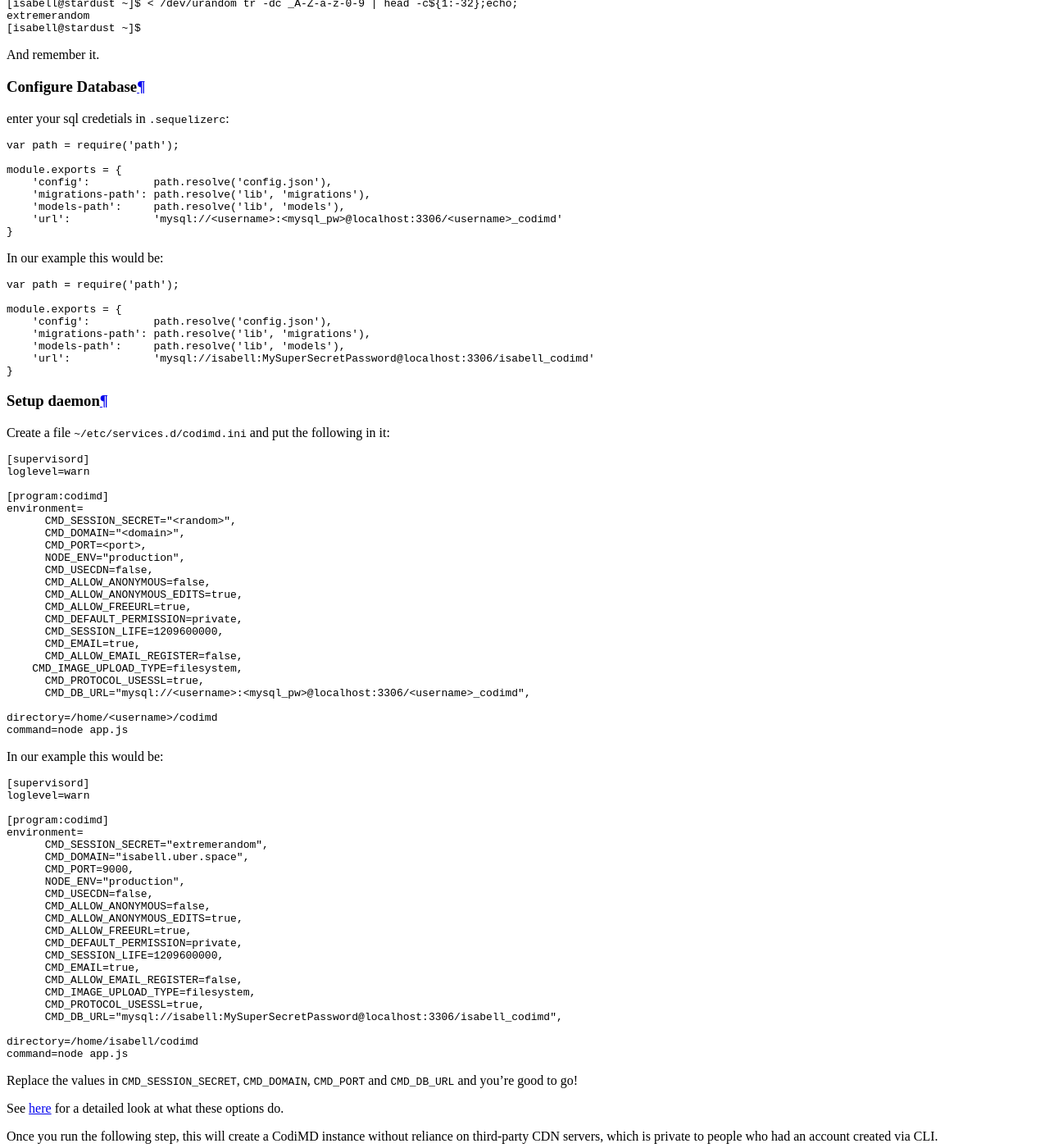
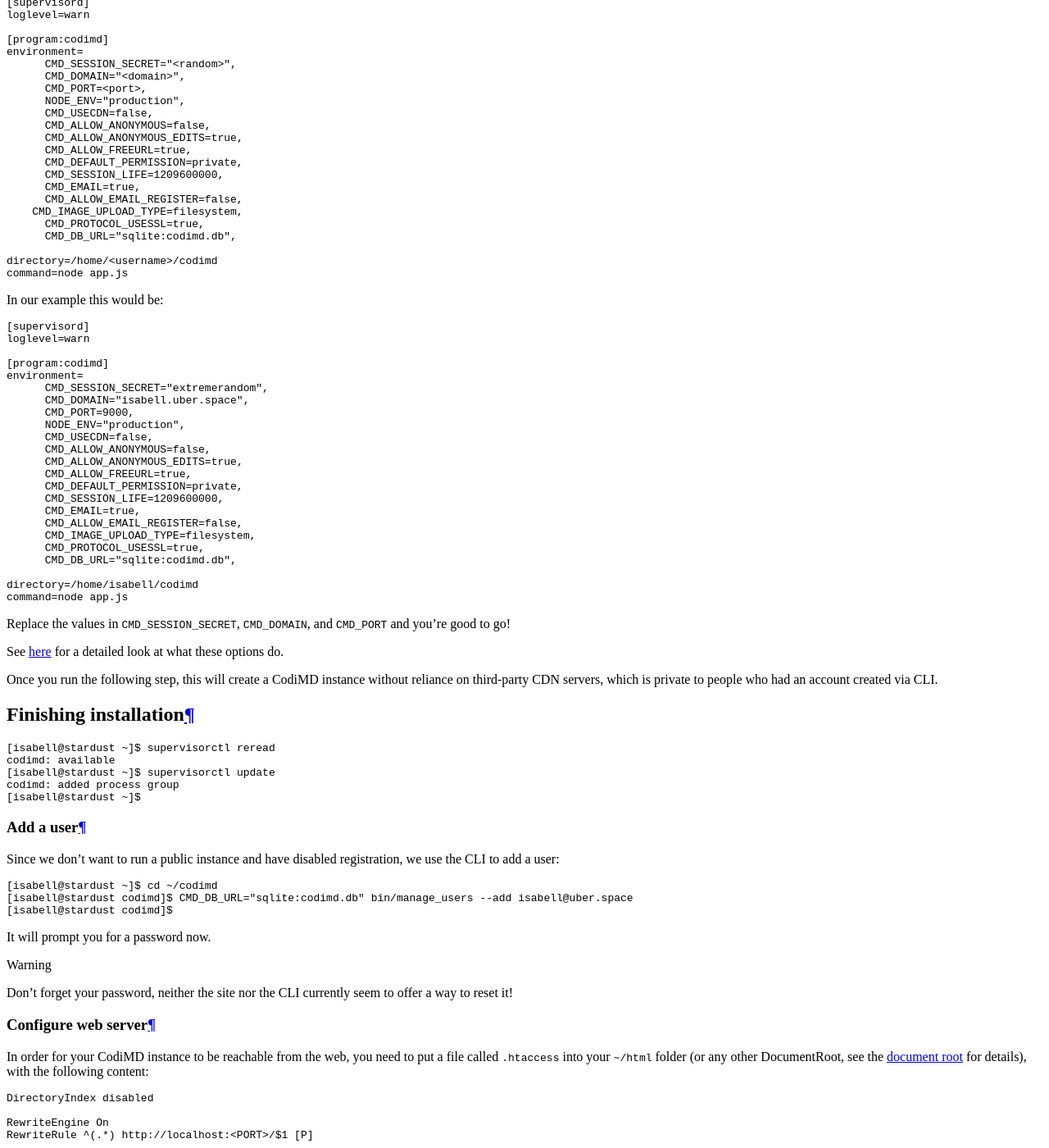
Before and after one commit to Uberspace/lab, a Sphinx documentation site: the page built from source/guide_codimd.rst, in a window 1280 px wide and 1400 px high, scrolled down 4423 px. Shown: the whole window at 82% size. Built offline with Sphinx 7.4.7 and the Read the Docs theme 2.0.0, drawn with Linux system fonts in a browser that asks for light colours; some of the changed text lies outside the part shown.

Commit message:
Changed guide from MySQL to SQLite
Uberspace's MySQL installation is not compatible with CodiMD. Placing the SQLite database in a different location also does not work.

```diff
--- a/source/guide_codimd.rst
+++ b/source/guide_codimd.rst
@@ -17,7 +17,6 @@
 
 .. note:: For this guide you should be familiar with the basic concepts of
 
-  * MySQL_
   * supervisord_
   * domains_
   * Node_ and its package manager npm_
@@ -42,18 +39,6 @@
 
 Installation
 ============
-
-You need a special database for CodiMD_:
-
-.. warning:: Replace ``<username>`` with your username!
-
-Create Database
----------------
-
-.. code-block:: console
-
-  [isabell@stardust ~]$ mysql -e "CREATE DATABASE <username>_codimd CHARACTER SET utf8 COLLATE utf8_general_ci;"
-  [isabell@stardust ~]$
 
 Download Sources
 ----------------
@@ -196,8 +181,6 @@
 Configure Database
 ------------------
 
-enter your sql credetials in ``.sequelizerc``:
-
 .. code-block:: ini
   :emphasize-lines: 7
 
@@ -207,21 +190,7 @@
       'config':          path.resolve('config.json'),
       'migrations-path': path.resolve('lib', 'migrations'),
       'models-path':     path.resolve('lib', 'models'),
-      'url':             'mysql://<username>:<mysql_pw>@localhost:3306/<username>_codimd'
-  }
-
-In our example this would be:
-
-.. code-block:: ini
-  :emphasize-lines: 7
-
-  var path = require('path');
-
-  module.exports = {
-      'config':          path.resolve('config.json'),
-      'migrations-path': path.resolve('lib', 'migrations'),
-      'models-path':     path.resolve('lib', 'models'),
-      'url':             'mysql://isabell:MySuperSecretPassword@localhost:3306/isabell_codimd'
+      'url':             'sqlite:codimd.db'
   }
 
 Setup daemon
@@ -251,7 +220,7 @@
   	CMD_ALLOW_EMAIL_REGISTER=false,
       CMD_IMAGE_UPLOAD_TYPE=filesystem,
   	CMD_PROTOCOL_USESSL=true,
-  	CMD_DB_URL="mysql://<username>:<mysql_pw>@localhost:3306/<username>_codimd",
+  	CMD_DB_URL="sqlite:codimd.db",
 
   directory=/home/<username>/codimd
   command=node app.js
@@ -280,14 +249,14 @@
   	CMD_ALLOW_EMAIL_REGISTER=false,
   	CMD_IMAGE_UPLOAD_TYPE=filesystem,
   	CMD_PROTOCOL_USESSL=true,
-  	CMD_DB_URL="mysql://isabell:MySuperSecretPassword@localhost:3306/isabell_codimd",
+  	CMD_DB_URL="sqlite:codimd.db",
 
   directory=/home/isabell/codimd
   command=node app.js
 
 
 
-Replace the values in ``CMD_SESSION_SECRET``, ``CMD_DOMAIN``, ``CMD_PORT`` and ``CMD_DB_URL`` and you're good to go!
+Replace the values in ``CMD_SESSION_SECRET``, ``CMD_DOMAIN``, and ``CMD_PORT`` and you're good to go!
 
 See `here <https://github.com/hackmdio/codimd#environment-variables-will-overwrite-other-server-configs>`_ for a detailed look at what these options do.
 
@@ -315,7 +284,7 @@
 .. code-block:: console
 
   [isabell@stardust ~]$ cd ~/codimd
-  [isabell@stardust codimd]$ CMD_DB_URL="mysql://<username>:<mysql_pw>@localhost:3306/<username>_codimd" bin/manage_users --add isabell@uber.space
+  [isabell@stardust codimd]$ CMD_DB_URL="sqlite:codimd.db" bin/manage_users --add isabell@uber.space
   [isabell@stardust codimd]$
 
 It will prompt you for a password now.
@@ -366,8 +335,11 @@
 
 .. code-block:: console
 
-  [isabell@stardust ~]$ node_modules/.bin/sequelize db:migrate
+  [isabell@stardust ~]$ cd codimd
+  [isabell@stardust codimd]$ cp ../codimd-old/codimd.db .
+  [isabell@stardust codimd]$ node_modules/.bin/sequelize db:migrate
   [...]
+  [isabell@stardust codimd]$ cd ..
   [isabell@stardust ~]$ supervisorctl start codimd
   codimd: started
   [isabell@stardust ~]$ rm codimd-old -rf
@@ -383,7 +355,6 @@
 .. _npm: https://manual.uberspace.de/en/lang-nodejs.html#npm
 .. _supervisord: https://manual.uberspace.de/en/daemons-supervisord.html
 .. _credentials: https://manual.uberspace.de/en/database-mysql.html#login-credentials
-.. _MySQL: https://manual.uberspace.de/en/database-mysql.html
 .. _document root: https://manual.uberspace.de/en/web-documentroot.html
 .. _domains: https://manual.uberspace.de/en/web-domains.html
 
```
Also changed, not shown: other parts of source/guide_codimd.rst (+0 -2 lines).
